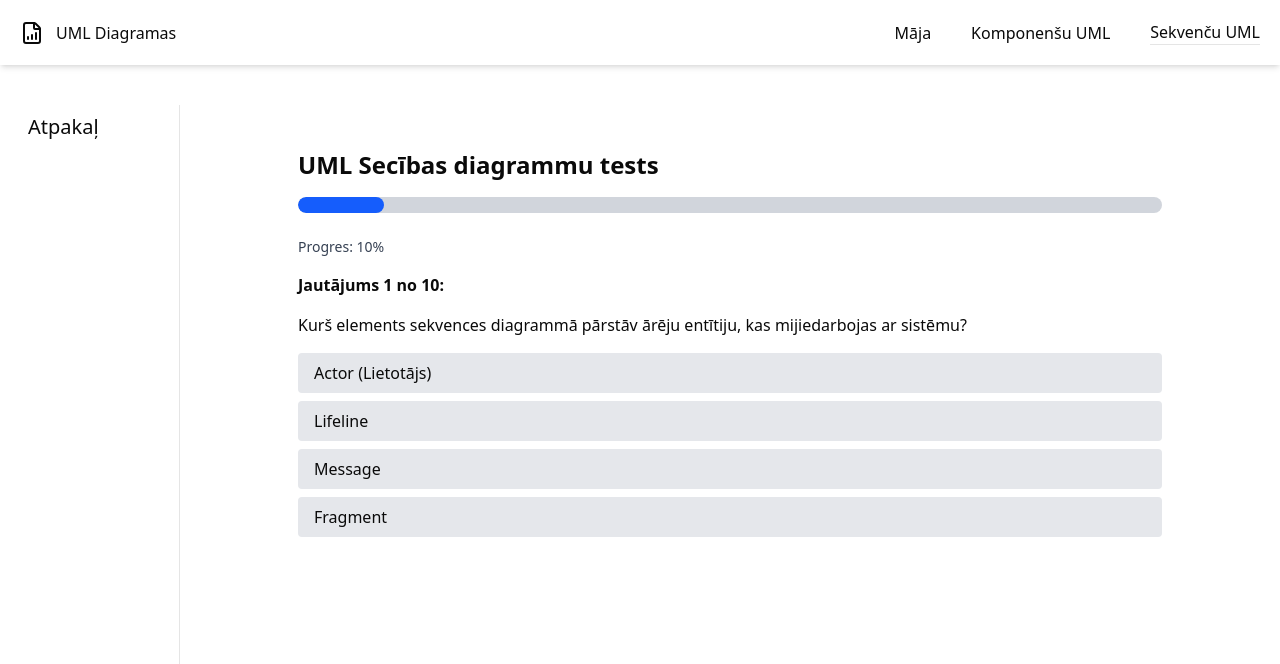
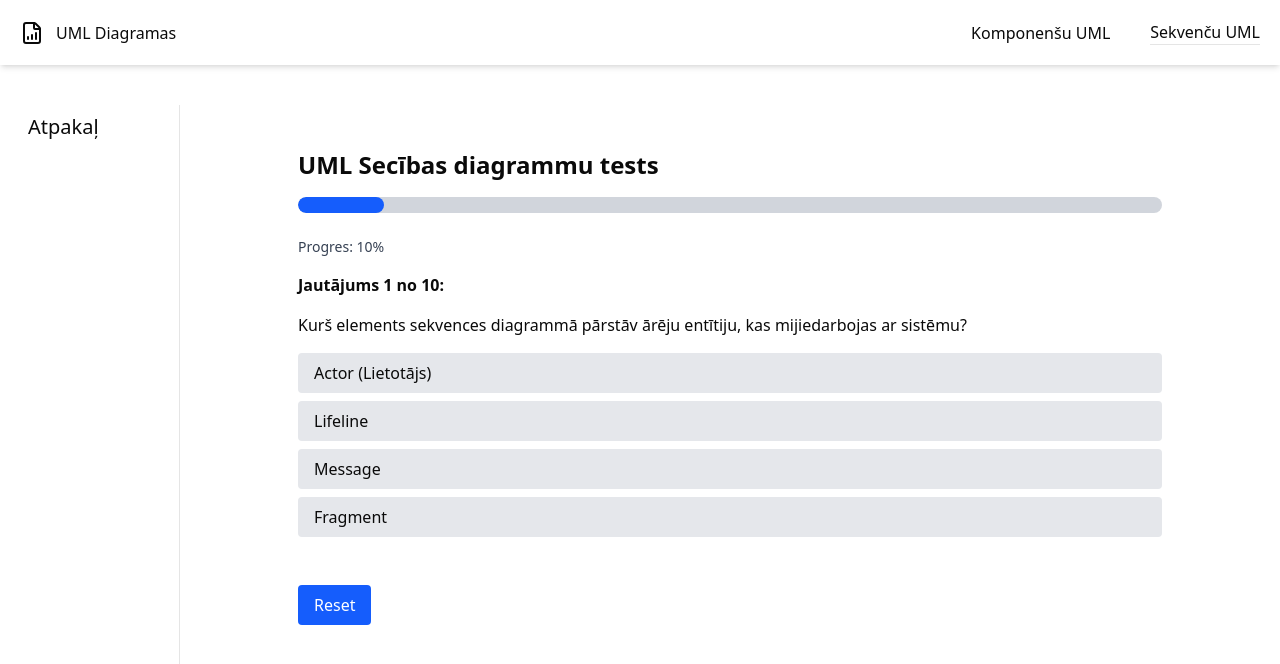
Before and after one commit to 1ivyatan/UMLDiagramsInteractive, a Vue app: page /sequence in a window 1280 px wide. Both pictures are taken after a click on the button "Sākt". Shown: the top 664 px of the page. Built offline with nearby package versions, Linux system fonts and the light colour scheme.

Commit message:
small changes

```diff
--- a/src/Home/HomeView.vue
+++ b/src/Home/HomeView.vue
@@ -8,8 +8,14 @@
 
 <script setup>
 import GuestLayout from '@/Layouts/GuestLayout.vue';
+import { onMounted } from 'vue';
+import { useRouter } from 'vue-router';
 
+const router = useRouter();
 
+onMounted(() => {
+    router.push('/sequence');
+});
 
 
 </script>
--- a/src/Layouts/Header.vue
+++ b/src/Layouts/Header.vue
@@ -5,7 +5,6 @@
             <RouterLink to="/" v-if="!smallScreen">UML Diagramas</RouterLink>
         </div>
         <div class="flex items-center gap-5">
-            <RouterLink active-class="border-b-1" to="/">Māja</RouterLink>
             <RouterLink active-class="border-b-1" to="/components" class="ml-5">Komponenšu UML</RouterLink>
             <RouterLink active-class="border-b-1" to="/sequence" class="ml-5">Sekvenču UML</RouterLink>
         </div>
--- a/src/Sequence/SequenceTest.vue
+++ b/src/Sequence/SequenceTest.vue
@@ -161,7 +161,7 @@ watch(currentIndex, (newIndex) => {
         <div v-for="(opt, oi) in questions[currentIndex].options" :key="oi" class="mb-2">
           <button
             @click="answerChoice(oi)"
-            class="px-4 py-2 rounded w-full text-left transition-colors duration-300"
+            class="px-4 py-2 rounded w-full text-left transition-colors duration-300 cursor-pointer"
             :disabled="selected !== null"
             :class="[
               selected === oi
@@ -251,7 +251,7 @@ watch(currentIndex, (newIndex) => {
       <h3 class="text-xl font-bold">Tests pabeigts!</h3>
       <p class="mt-1 text-red-700 font-semibold">Nepareizās atbildes: {{ wrongCount }}</p>
       <p class="mt-2">Kopā jautājumi: {{ questions.length }}</p>
-      <button @click="restartQuiz" class="mt-4 bg-blue-600 text-white px-4 py-2 rounded w-full md:w-auto">Mēģināt vēlreiz</button>
     </div>
+    <button @click="restartQuiz" class="mt-2 bg-blue-600 mt-10 text-white px-4 py-2 rounded cursor-pointer">Reset</button>
   </div>
 </template>
```
